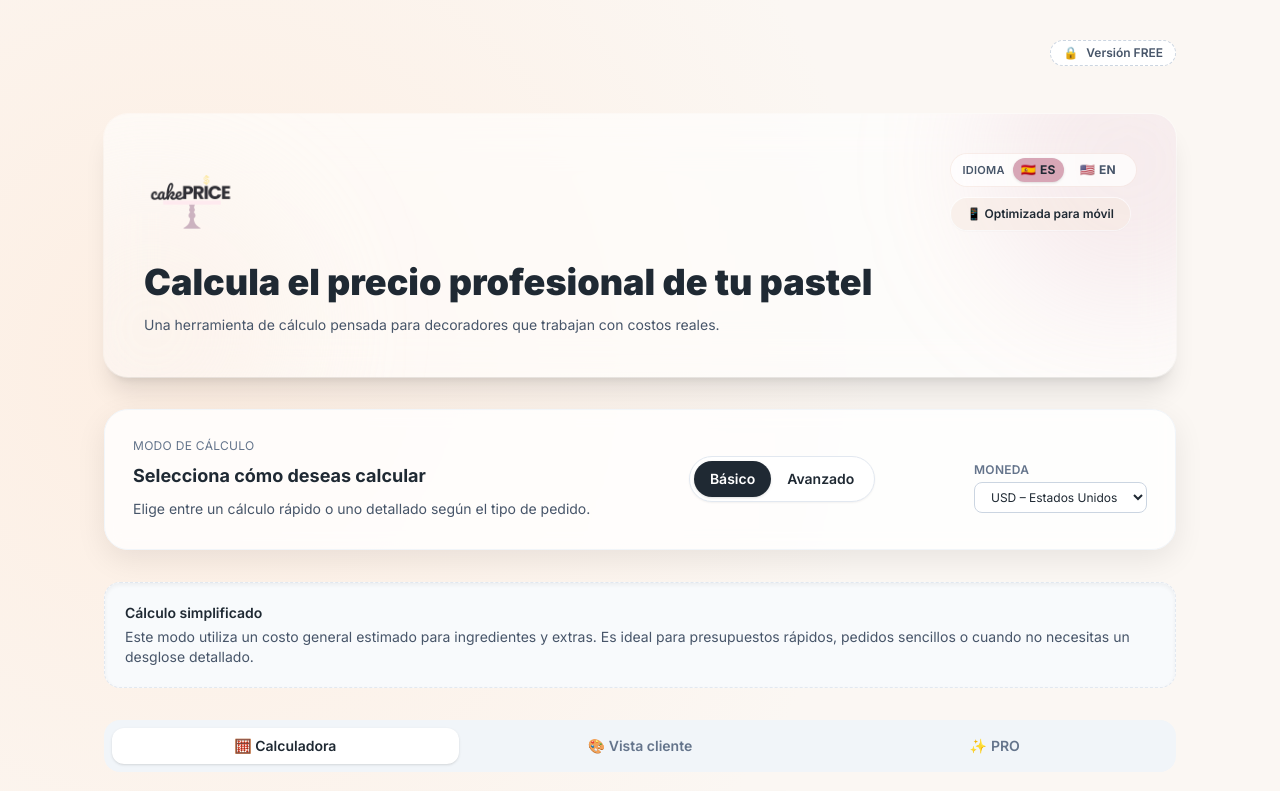
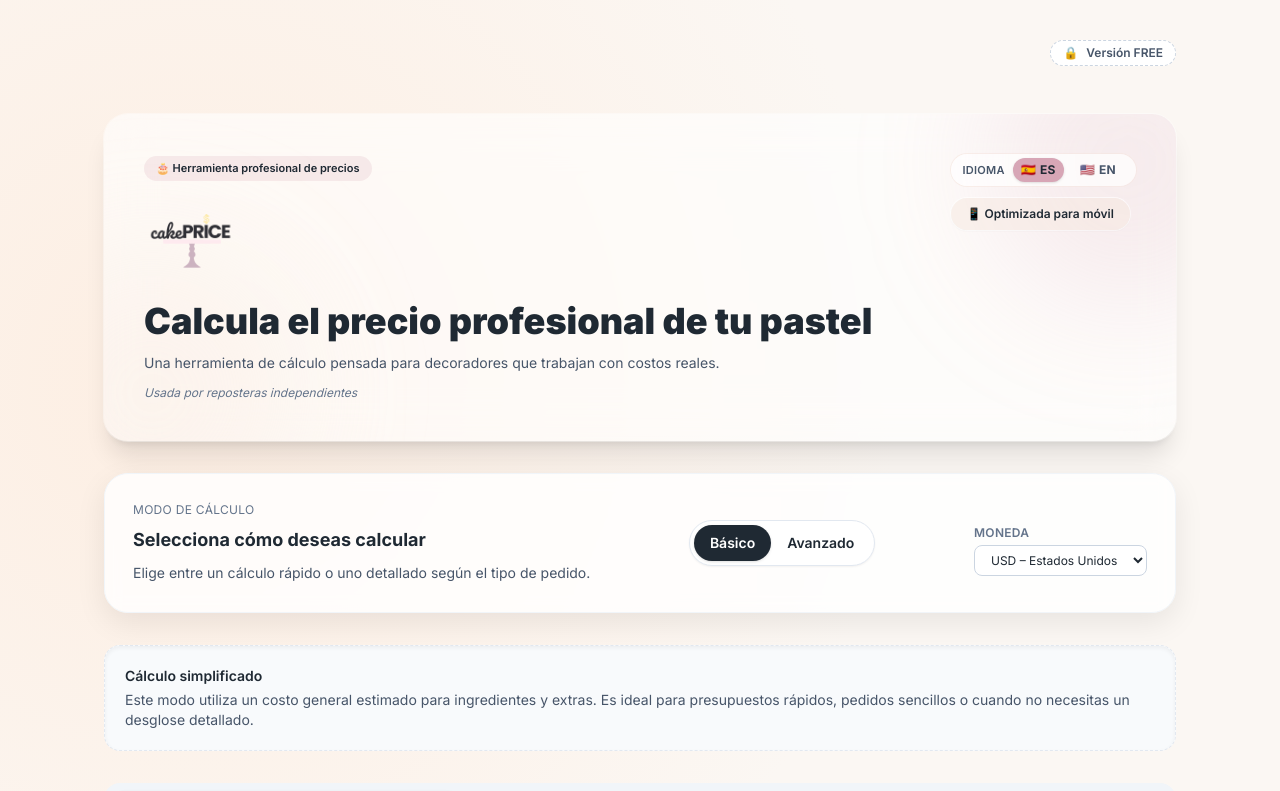
Before and after one commit to vcrs86/cake-pricing-app, a Next.js app: page / in a window 1280 px wide. Shown: the top 791 px of the page. Built offline with nearby package versions, Linux system fonts and the light colour scheme.

Commit message:
arreglando el espaciado

```diff
--- a/src/app/page.tsx
+++ b/src/app/page.tsx
@@ -672,21 +672,37 @@ const finalPricing = useMemo(() => {
         <div className="relative z-10">
           <div className="flex flex-col gap-5 sm:flex-row sm:items-start sm:justify-between">
             {/* LEFT */}
-            <div className="space-y-3">
-              <div className="flex items-center gap-2">
+            <div className="space-y-2 sm:space-y-3">
+
+  {/* BADGE */}
+  <span className="inline-flex items-center rounded-full bg-brand-rose/20 px-3 py-1 text-[11px] font-semibold text-brand-slate">
+    🎂 {copy.general.badge}
+  </span>
+
+  {/* LOGO */}
+  <div className="flex items-center gap-2 mb-1 sm:mb-0">
     <img
       src="/brand/logo-primary.png"
       alt="CakePRICE"
-    className="h-20 sm:h-24 w-auto"
-  />
-</div>
+      className="h-24 sm:h-24 w-auto"
+    />
+  </div>
+
+  {/* TITLE */}
   <h1 className="text-3xl font-black text-brand-slate sm:text-4xl">
     {copy.general.appTitle}
   </h1>
 
-              <p className="max-w-2xl text-sm leading-relaxed text-slate-600">
+  {/* TAGLINE */}
+  <p className="max-w-2xl text-sm leading-relaxed text-slate-600 sm:text-sm text-[13px]">
     {copy.general.tagline}
   </p>
+
+  {/* TRUST NOTE */}
+  <p className="text-[11px] sm:text-xs text-slate-500 italic">
+    {copy.general.trustNote}
+  </p>
+
 </div>
 
             {/* RIGHT */}
--- a/src/lib/i18n.tsx
+++ b/src/lib/i18n.tsx
@@ -17,6 +17,9 @@ const translations: Record<Language, any> = {
   tagline:
     "Una herramienta de cálculo pensada para decoradores que trabajan con costos reales.",
   mobileFriendly: "Optimizada para móvil",
+
+  badge: "Herramienta profesional de precios",
+  trustNote: "Usada por reposteras independientes",
 },
       landing: {
     hero: {
@@ -463,6 +466,9 @@ operationalCosts: {
   appTitle: "Professional cake pricing",
   tagline: "A pricing tool built for decorators who work with real costs.",
   mobileFriendly: "Mobile optimized",
+
+  badge: "Professional pricing tool",
+  trustNote: "Trusted by independent cake decorators",
 },
     landing: {
   hero: {
```
Lines whose indentation alone changed are shown as unchanged.
